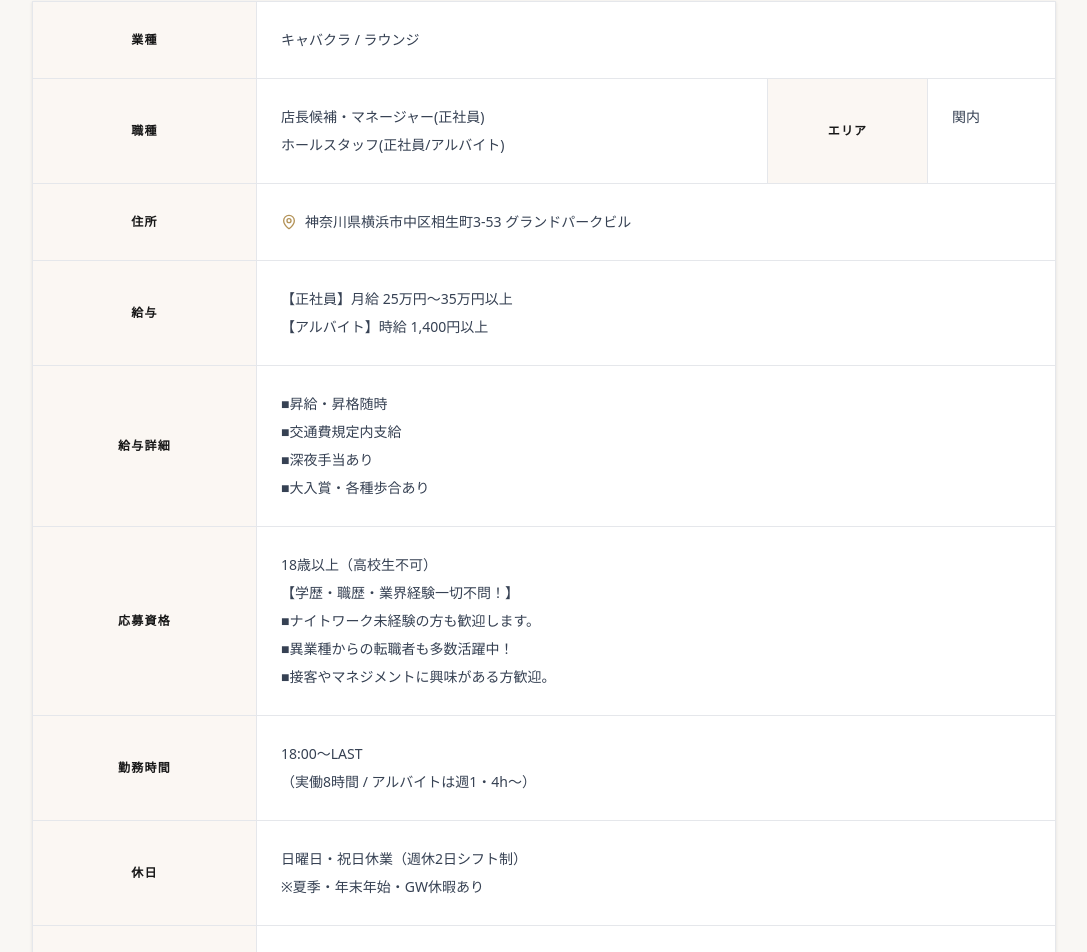
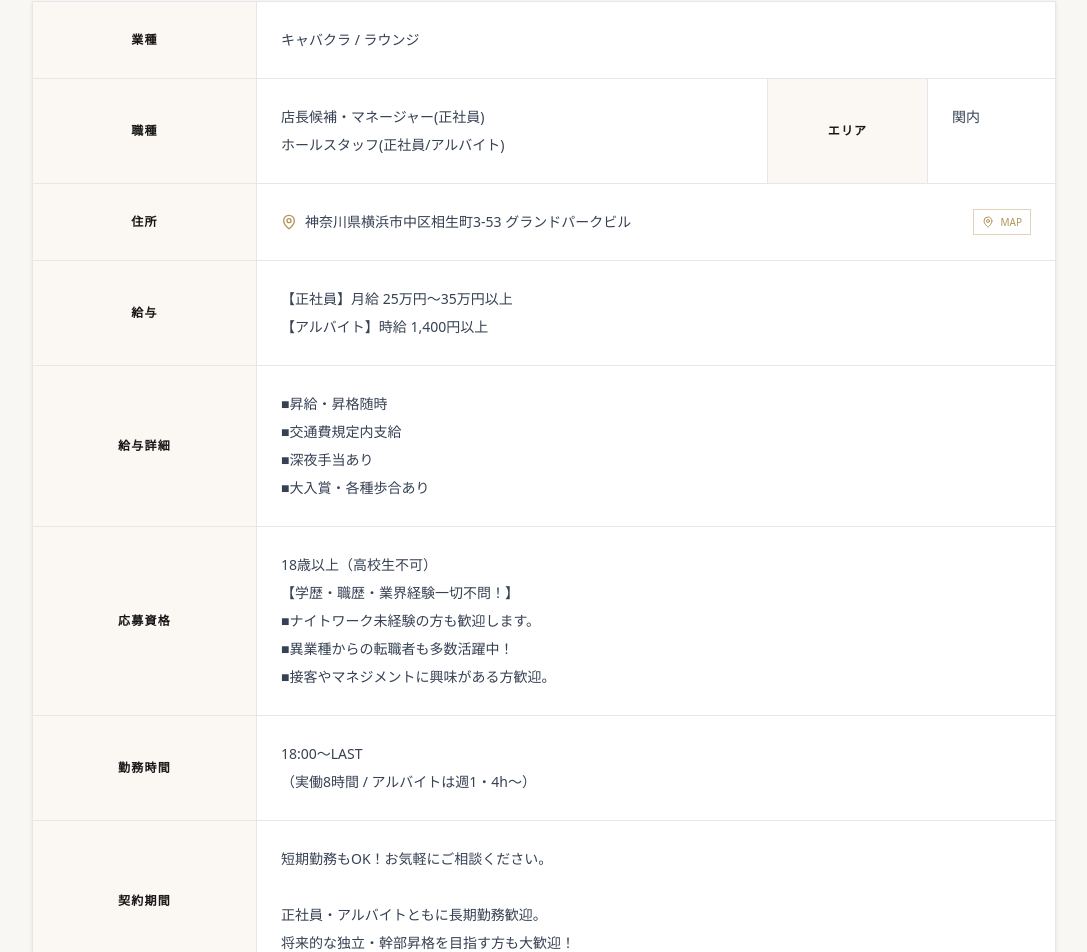
Before and after one commit to SocialBoost1201/Animo, a Next.js app: page /recruit/staff in a window 1280 px wide. Shown: the part 3011-3963 px from the top of the page, without its empty margins (96-1183 px from the left). Built offline with nearby package versions, Linux system fonts and the light colour scheme; no server answers.

Commit message:
feat: add contract period row and MAP link button to recruit tables

```diff
--- a/app/(public)/recruit/cast/page.tsx
+++ b/app/(public)/recruit/cast/page.tsx
@@ -100,12 +100,27 @@ const CAST_POINTS = [
 const RECRUIT_DETAILS_DATA: RecruitTableData[] = [
   { label: '業種', value: 'キャバクラ / ラウンジ' },
   { label: '職種', value: 'フロアレディ（キャスト）', subColumn: { label: 'エリア', value: '関内' } },
-  { label: '住所', value: <span className="flex items-center gap-2"><MapPin className="text-gold w-4 h-4 shrink-0"/>神奈川県横浜市中区相生町3-53 グランドパークビル</span> },
+  { label: '住所', value: (
+    <span className="flex items-center justify-between gap-2 w-full">
+      <span className="flex items-center gap-2">
+        <MapPin className="text-gold w-4 h-4 shrink-0"/>
+        神奈川県横浜市中区相生町3-53 グランドパークビル
+      </span>
+      <a
+        href="https://maps.google.com/?q=%E7%A5%9E%E5%A5%88%E5%B7%9D%E7%9C%8C%E6%A8%AA%E6%B5%9C%E5%B8%82%E4%B8%AD%E5%8C%BA%E7%9B%B8%E7%94%9F%E7%94%BA3-53"
+        target="_blank" rel="noopener noreferrer"
+        className="flex items-center gap-1 text-[10px] font-serif text-gold border border-gold/40 px-2 py-0.5 hover:bg-gold/10 transition-colors shrink-0"
+      >
+        <MapPin className="w-3 h-3" /> MAP
+      </a>
+    </span>
+  ) },
   { label: '給与', value: '時給 5,000円〜 + 各種高額バック\n※経験や容姿により上限なく優遇いたします。' },
   { label: '給与詳細', value: '■全額日払い可(規定あり)\n■各種バックあり（指名・同伴・ドリンク・ボトル等）\n■体験入店時の時給保証あり\n■ノルマ・罰金一切なし' },
   { label: '応募資格', value: '18歳以上（高校生不可）\n【未経験者・経験者ともに大歓迎！】\n■学生・Wワークの方、フリーターの方歓迎\n■お酒が飲めなくてもOK\n■友達同士の応募も歓迎' },
   { label: '勤務時間', value: '20:00〜LAST\n（週1日・3時間〜OK）' },
   { label: '勤務時間詳細', value: '※シフトは完全自由の自己申告制\n※終電上がりOK、遅出出勤OK' },
+  { label: '契約期間', value: '短期勤務もOK！お気軽にご相談ください。\n\n学生さんの長期休暇中のみ・1ヶ月限定など、働き方はご相談可能です。\n\n長期・レギュラー勤務できる方も大歓迎！' },
   { label: '休日', value: '日曜日・祝日休業\n（ご自身のペースで出勤日を決めていただけます）' },
   { label: '待遇', value: '■無料送迎完備\n■ドレス・靴レンタル無料\n■ヘアメイク完備\n■個人ロッカー完備\n■日払い・週払い対応\n■体験入店何回でもOK' },
 ];
--- a/app/(public)/recruit/staff/page.tsx
+++ b/app/(public)/recruit/staff/page.tsx
@@ -96,11 +96,23 @@ const POSITIONS = {
     tableData: [
       { label: '業種', value: 'キャバクラ / ラウンジ' },
       { label: '職種', value: '店長候補・マネージャー(正社員)\nホールスタッフ(正社員/アルバイト)', subColumn: { label: 'エリア', value: '関内' } },
-      { label: '住所', value: <span className="flex items-center gap-2"><MapPin className="text-gold w-4 h-4 shrink-0"/>神奈川県横浜市中区相生町3-53 グランドパークビル</span> },
+      { label: '住所', value: (
+        <span className="flex items-center justify-between gap-2 w-full">
+          <span className="flex items-center gap-2">
+            <MapPin className="text-gold w-4 h-4 shrink-0"/>
+            神奈川県横浜市中区相生町3-53 グランドパークビル
+          </span>
+          <a href="https://maps.google.com/?q=%E7%A5%9E%E5%A5%88%E5%B7%9D%E7%9C%8C%E6%A8%AA%E6%B5%9C%E5%B8%82%E4%B8%AD%E5%8C%BA%E7%9B%B8%E7%94%9F%E7%94%BA3-53" target="_blank" rel="noopener noreferrer"
+            className="flex items-center gap-1 text-[10px] font-serif text-gold border border-gold/40 px-2 py-0.5 hover:bg-gold/10 transition-colors shrink-0">
+            <MapPin className="w-3 h-3" /> MAP
+          </a>
+        </span>
+      ) },
       { label: '給与', value: '【正社員】月給 25万円〜35万円以上\n【アルバイト】時給 1,400円以上' },
       { label: '給与詳細', value: '■昇給・昇格随時\n■交通費規定内支給\n■深夜手当あり\n■大入賞・各種歩合あり' },
       { label: '応募資格', value: '18歳以上（高校生不可）\n【学歴・職歴・業界経験一切不問！】\n■ナイトワーク未経験の方も歓迎します。\n■異業種からの転職者も多数活躍中！\n■接客やマネジメントに興味がある方歓迎。' },
       { label: '勤務時間', value: '18:00〜LAST\n（実働8時間 / アルバイトは週1・4h〜）' },
+      { label: '契約期間', value: '短期勤務もOK！お気軽にご相談ください。\n\n正社員・アルバイトともに長期勤務歓迎。\n将来的な独立・幹部昇格を目指す方も大歓迎！' },
       { label: '休日', value: '日曜日・祝日休業（週休2日シフト制）\n※夏季・年末年始・GW休暇あり' },
       { label: '待遇', value: '■社会保険完備\n■まかない・食事補助あり\n■交通費支給\n■送り完備\n■独立支援制度あり\n■制服貸与' },
     ] as RecruitTableData[],
@@ -166,12 +178,24 @@ const POSITIONS = {
     tableData: [
       { label: '業種', value: 'キャバクラ / ラウンジ' },
       { label: '職種', value: 'エスコートレディ（女性アルバイト）', subColumn: { label: 'エリア', value: '関内' } },
-      { label: '住所', value: <span className="flex items-center gap-2"><MapPin className="text-gold w-4 h-4 shrink-0"/>神奈川県横浜市中区相生町3-53 グランドパークビル</span> },
+      { label: '住所', value: (
+        <span className="flex items-center justify-between gap-2 w-full">
+          <span className="flex items-center gap-2">
+            <MapPin className="text-gold w-4 h-4 shrink-0"/>
+            神奈川県横浜市中区相生町3-53 グランドパークビル
+          </span>
+          <a href="https://maps.google.com/?q=%E7%A5%9E%E5%A5%88%E5%B7%9D%E7%9C%8C%E6%A8%AA%E6%B5%9C%E5%B8%82%E4%B8%AD%E5%8C%BA%E7%9B%B8%E7%94%9F%E7%94%BA3-53" target="_blank" rel="noopener noreferrer"
+            className="flex items-center gap-1 text-[10px] font-serif text-gold border border-gold/40 px-2 py-0.5 hover:bg-gold/10 transition-colors shrink-0">
+            <MapPin className="w-3 h-3" /> MAP
+          </a>
+        </span>
+      ) },
       { label: '給与', value: '時給 1,500円〜' },
       { label: '給与詳細', value: '■昇給随時\n■交通費一部支給\n■日払い対応可（要相談）' },
       { label: '応募資格', value: '18歳以上（高校生不可）\n■ナイトワーク未経験の方・お酒が飲めない方大歓迎！\n■学生・Wワーク希望の方歓迎\n■接客業の経験がある方優遇。' },
       { label: '勤務時間', value: '19:30〜LAST\n（週1日・3時間〜OK）' },
       { label: '勤務時間詳細', value: '※シフト自由の自己申告制\n※終電時間での退勤OK\n※週末のみの勤務も歓迎' },
+      { label: '契約期間', value: '短期勤務もOK！長期休暇中のみ・単発でもご相談ください。\n\n授業・他のお仕事との両立歓迎！' },
       { label: '待遇', value: '■制服貸与（スーツ等）\n■送り完備\n■ヘアメイクサポート（希望者）\n■個人ロッカー完備\n■ノルマ一切なし' },
     ] as RecruitTableData[],
     tableTags: [
```
